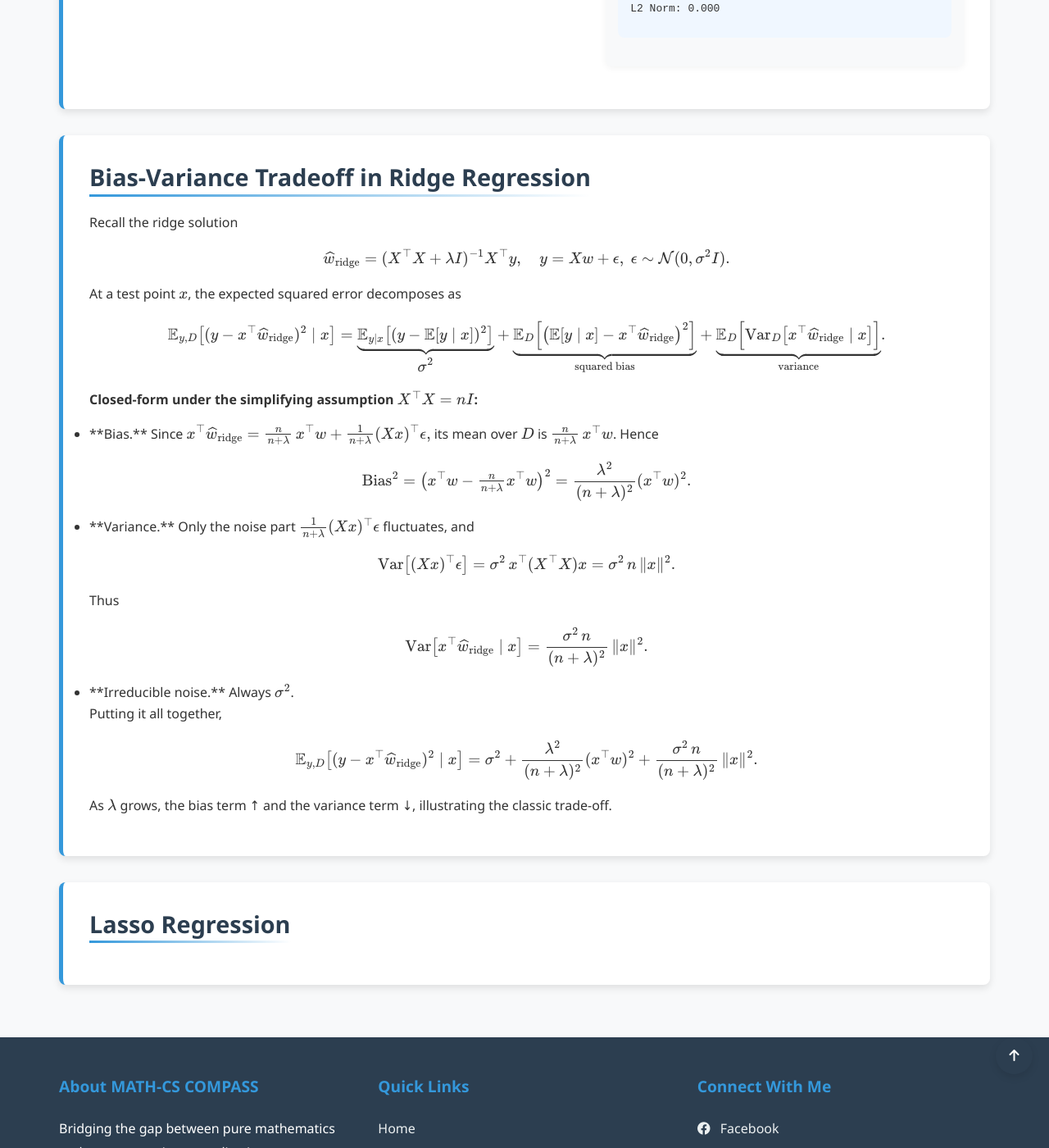
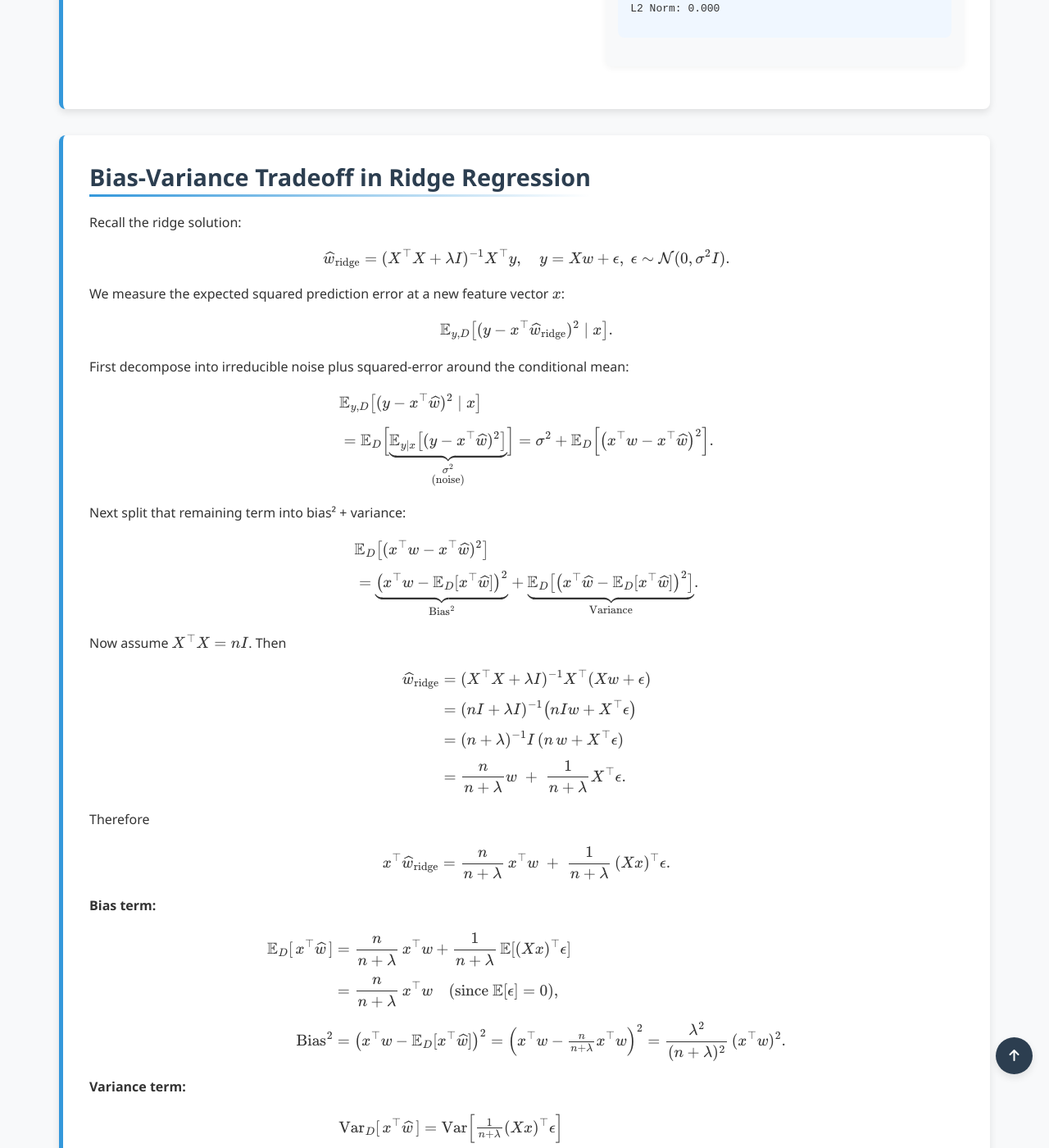
Before and after one commit to Yusukey01/yusukey01.github.io, a Jekyll site: the page built from Mathematics/Machine_learning/regression.html, in a window 1280 px wide and 1400 px high, scrolled down 5668 px. Shown: the whole window at 82% size. Built offline with Jekyll 4.4.1, drawn with Linux system fonts in a browser that asks for light colours; some of the changed text lies outside the part shown.

Commit message:
bias-variance tradeoff

```diff
--- a/Mathematics/Machine_learning/regression.html
+++ b/Mathematics/Machine_learning/regression.html
@@ -158,67 +158,88 @@ uses_python: false
             <section id="b-v" class="section-content">
                 <h2>Bias-Variance Tradeoff in Ridge Regression</h2>
                 <p>
-                    Recall the ridge solution
+    Recall the ridge solution:
     \[
-                    \widehat w_{\rm ridge} = (X^\top X + \lambda I)^{-1}X^\top y,
-                    \quad
-                    y = Xw + \epsilon,\;\epsilon\sim\mathcal N(0,\sigma^2I).
+      \widehat w_{\text{ridge}} = (X^\top X + \lambda I)^{-1}X^\top y,
+      \quad y = Xw + \epsilon,\;\epsilon\sim\mathcal{N}(0,\sigma^2I).
     \]
-                    At a test point \(x\), the expected squared error decomposes as
+    We measure the expected squared prediction error at a new feature vector \(x\):
     \[
-                    \label{eq:bv-split}
-                    \mathbb{E}_{y,D}\bigl[(y - x^\top\widehat w_{\rm ridge})^2\mid x\bigr]
-                    = \underbrace{\mathbb{E}_{y\mid x}\bigl[(y - \mathbb{E}[y\mid x])^2\bigr]}_{\displaystyle\sigma^2}
-                    + \underbrace{\mathbb{E}_D\Bigl[\bigl(\mathbb{E}[y\mid x]-x^\top\widehat w_{\rm ridge}\bigr)^2\Bigr]}_{\text{squared bias}}
-                    + \underbrace{\mathbb{E}_D\Bigl[\operatorname{Var}_{D}\bigl[x^\top\widehat w_{\rm ridge}\mid x\bigr]\Bigr]}_{\text{variance}}.
+      \mathbb{E}_{y,D}\bigl[(y - x^\top\widehat w_{\text{ridge}})^2 \mid x\bigr].
+    \]
+    First decompose into irreducible noise plus squared-error around the conditional mean:
+    \[
+    \begin{aligned}
+      &\mathbb{E}_{y,D}\bigl[(y - x^\top\widehat w)^2\mid x\bigr]\\[6pt]
+      &= \mathbb{E}_{D}\Bigl[\underbrace{\mathbb{E}_{y\mid x}\bigl[(y - x^\top\widehat w)^2\bigr]}_{\substack{\sigma^2\\\text{(noise)}}}\Bigr]
+        = \sigma^2 + \mathbb{E}_{D}\Bigl[\bigl(x^\top w - x^\top\widehat w\bigr)^2\Bigr].
+    \end{aligned}
+    \]
+    Next split that remaining term into bias² + variance:
+    \[
+    \begin{aligned}
+      &\mathbb{E}_{D}\bigl[(x^\top w - x^\top\widehat w)^2\bigr]\\[4pt]
+      &= \underbrace{\bigl(x^\top w - \mathbb{E}_{D}[x^\top\widehat w]\bigr)^2}_{\text{Bias}^2}
+      + \underbrace{\mathbb{E}_{D}\bigl[\bigl(x^\top\widehat w - \mathbb{E}_{D}[x^\top\widehat w]\bigr)^2\bigr]}_{\text{Variance}}.
+    \end{aligned}
     \]
   </p>
 
-                <p><strong>Closed-form under the simplifying assumption \(X^\top X = nI\):</strong></p>
-                <ul>
-                    <li>
-                    **Bias.**
-                    Since
-                    \(\displaystyle x^\top\widehat w_{\rm ridge}
-                        = \tfrac{n}{n+\lambda}\,x^\top w + \tfrac{1}{n+\lambda}(Xx)^\top\epsilon,\)
-                    its mean over \(D\) is
-                    \(\frac{n}{n+\lambda}\,x^\top w\).  Hence
+  <p>
+    Now assume \(X^\top X = nI\).  Then
     \[
+    \begin{aligned}
+      \widehat w_{\text{ridge}}
+      &= (X^\top X + \lambda I)^{-1}X^\top(Xw + \epsilon)\\[4pt]
+      &= (nI + \lambda I)^{-1}\bigl(nIw + X^\top\epsilon\bigr)\\[4pt]
+      &= (n+\lambda)^{-1}I\,(n\,w + X^\top\epsilon)\\[4pt]
+      &= \frac{n}{n+\lambda}w \;+\; \frac{1}{n+\lambda}X^\top\epsilon.
+    \end{aligned}
+    \]
+    Therefore
+    \[
+      x^\top\widehat w_{\text{ridge}}
+      = \frac{n}{n+\lambda}\,x^\top w
+      \;+\;\frac{1}{n+\lambda}\,(Xx)^\top\epsilon.
+    \]
+  </p>
+
+  <p><strong>Bias term:</strong></p>
+  \[
+  \begin{aligned}
+    \mathbb{E}_{D}[\,x^\top\widehat w\,]
+    &= \frac{n}{n+\lambda}\,x^\top w
+    + \frac{1}{n+\lambda}\,\mathbb{E}[(Xx)^\top\epsilon]\\[4pt]
+    &= \frac{n}{n+\lambda}\,x^\top w
+    \quad(\text{since }\mathbb{E}[\epsilon]=0),\\[6pt]
     \text{Bias}^2
-                        = \bigl(x^\top w - \tfrac{n}{n+\lambda}x^\top w\bigr)^2
-                        = \frac{\lambda^2}{(n+\lambda)^2}(x^\top w)^2.
+    &= \bigl(x^\top w - \mathbb{E}_{D}[x^\top\widehat w]\bigr)^2
+    = \Bigl(x^\top w - \tfrac{n}{n+\lambda}x^\top w\Bigr)^2
+    = \frac{\lambda^2}{(n+\lambda)^2}\,(x^\top w)^2.
+  \end{aligned}
   \]
-                    </li>
-                    <li>
-                    **Variance.**
-                    Only the noise part \(\tfrac{1}{n+\lambda}(Xx)^\top\epsilon\) fluctuates, and
+
+  <p><strong>Variance term:</strong></p>
   \[
-                        \operatorname{Var}\bigl[(Xx)^\top\epsilon\bigr]
-                        = \sigma^2\,x^\top(X^\top X)x
-                        = \sigma^2\,n\,\|x\|^2.
+  \begin{aligned}
+    \mathrm{Var}_{D}[\,x^\top\widehat w\,]
+    &= \mathrm{Var}\Bigl[\tfrac{1}{n+\lambda}(Xx)^\top\epsilon\Bigr]\\[4pt]
+    &= \frac{1}{(n+\lambda)^2}\,\mathrm{Var}\bigl[(Xx)^\top\epsilon\bigr]\\[4pt]
+    &= \frac{1}{(n+\lambda)^2}\,(Xx)^\top(\sigma^2I)(Xx)\\[4pt]
+    &= \frac{\sigma^2}{(n+\lambda)^2}\,x^\top(X^\top X)\,x
+    = \frac{\sigma^2\,n}{(n+\lambda)^2}\,\|x\|_2^2.
+  \end{aligned}
   \]
-                    Thus
+
+  <p><strong>Putting it all together:</strong></p>
   \[
-                        \operatorname{Var}\bigl[x^\top\widehat w_{\rm ridge}\mid x\bigr]
-                        = \frac{\sigma^2\,n}{(n+\lambda)^2}\,\|x\|^2.
+    \mathbb{E}_{y,D}[(y - x^\top\widehat w_{\text{ridge}})^2\mid x]
+    = \sigma^2
+    + \frac{\lambda^2}{(n+\lambda)^2}\,(x^\top w)^2
+    + \frac{\sigma^2\,n}{(n+\lambda)^2}\,\|x\|_2^2.
   \]
-                    </li>
-                    <li>
-                    **Irreducible noise.** Always \(\sigma^2\).
-                    </li>
-                </ul>
 
-                <p>
-                    Putting it all together,
-                    \[
-                    \mathbb{E}_{y,D}\bigl[(y - x^\top\widehat w_{\rm ridge})^2\mid x\bigr]
-                    =
-                    \sigma^2
-                    + \frac{\lambda^2}{(n+\lambda)^2}(x^\top w)^2
-                    + \frac{\sigma^2\,n}{(n+\lambda)^2}\,\|x\|^2.
-                    \]
-                    As \(\lambda\) grows, the bias term ↑ and the variance term ↓, illustrating the classic trade-off.
-                </p>
+
             </section>
 
             <section id="LASSO" class="section-content">
```
Lines whose indentation alone changed are shown as unchanged.
